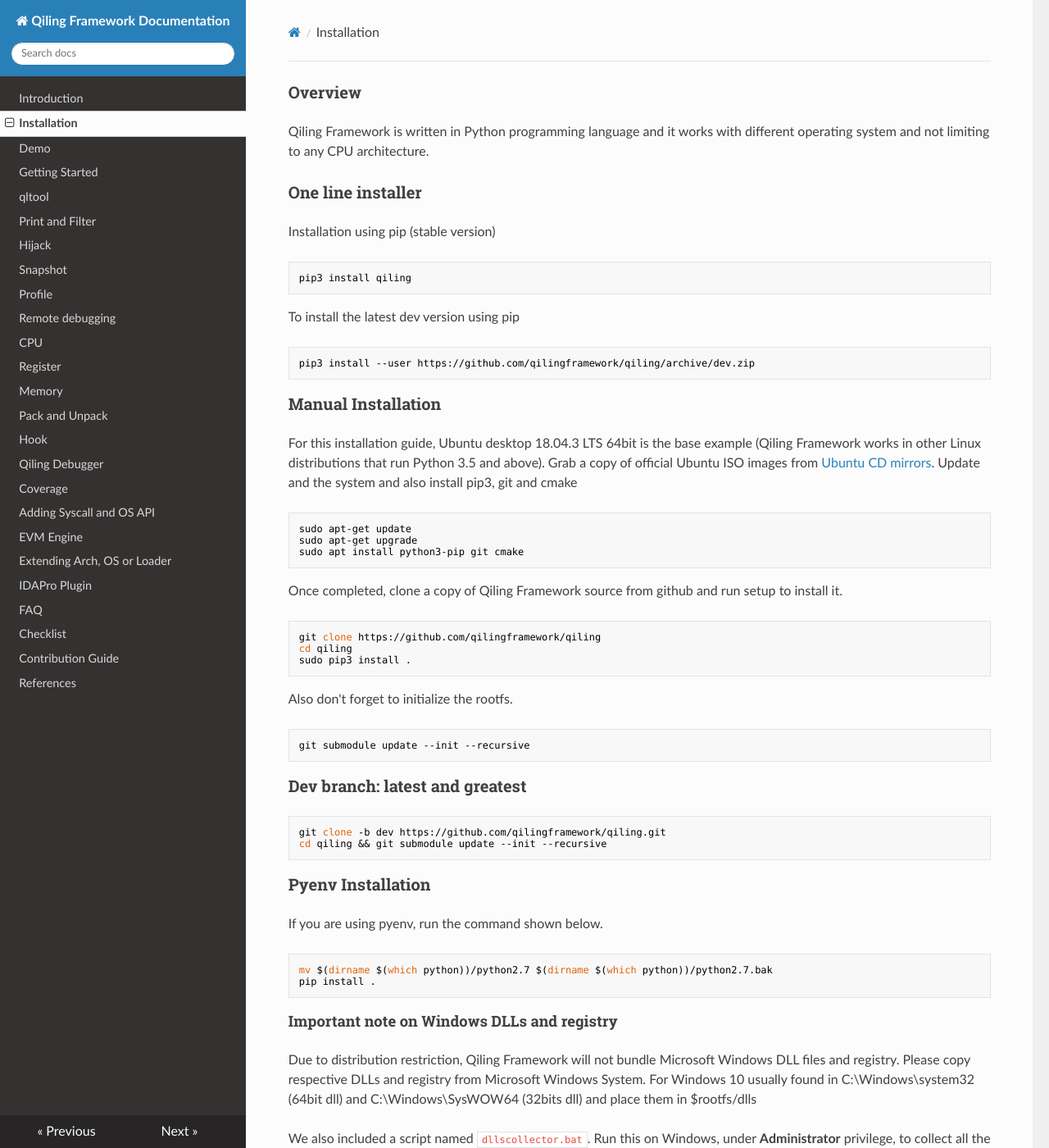
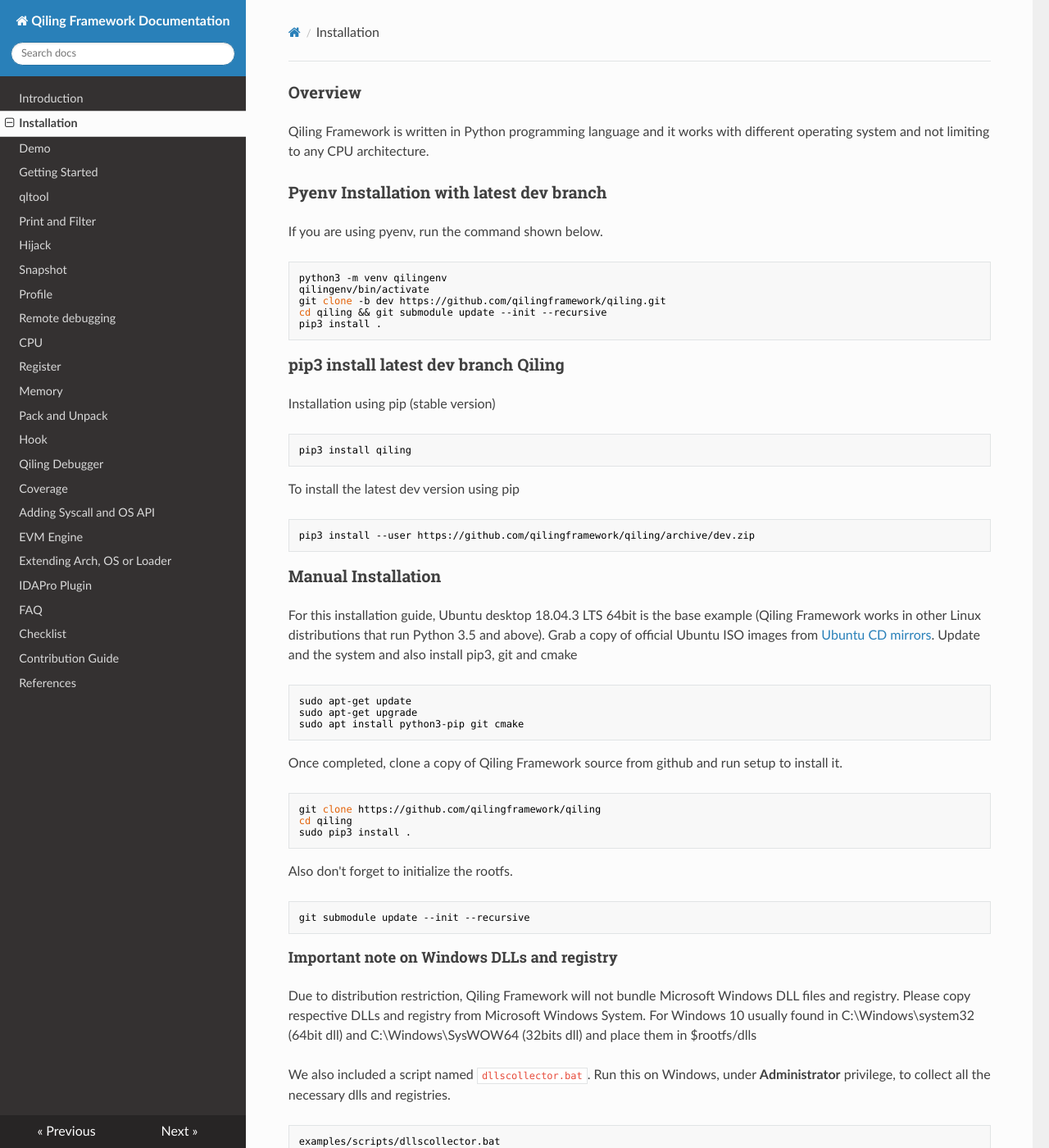
Before and after one commit to qilingframework/rtfd.io, an MkDocs documentation site: the page built from docs/install.md, in a window 1280 px wide and 1400 px high. Shown: the whole window at 82% size. Built offline with MkDocs 1.6.1, drawn with Linux system fonts in a browser that asks for light colours; nearby versions of some CDN libraries.

Commit message:
update pyenv latest installation

````diff
--- a/docs/install.md
+++ b/docs/install.md
@@ -6,7 +6,19 @@ title: Installation
 
 Qiling Framework is written in Python programming language and it works with different operating system and not limiting to any CPU architecture.
 
-### One line installer
+### Pyenv Installation with latest dev branch
+
+If you are using pyenv, run the command shown below.
+
+```sh
+python3 -m venv qilingenv
+qilingenv/bin/activate
+git clone -b dev https://github.com/qilingframework/qiling.git
+cd qiling && git submodule update --init --recursive
+pip3 install .
+```
+
+### pip3 install latest dev branch Qiling
 
 Installation using pip (stable version)
 
@@ -41,22 +53,6 @@ Also don't forget to initialize the rootfs.
 
 ```sh
 git submodule update --init --recursive
-```
-
-### Dev branch: latest and greatest
-
-```
-git clone -b dev https://github.com/qilingframework/qiling.git
-cd qiling && git submodule update --init --recursive
-```
-
-### Pyenv Installation
-
-If you are using pyenv, run the command shown below.
-
-```sh
-mv $(dirname $(which python))/python2.7 $(dirname $(which python))/python2.7.bak
-pip install .
 ```
 
 #### Important note on Windows DLLs and registry
````
